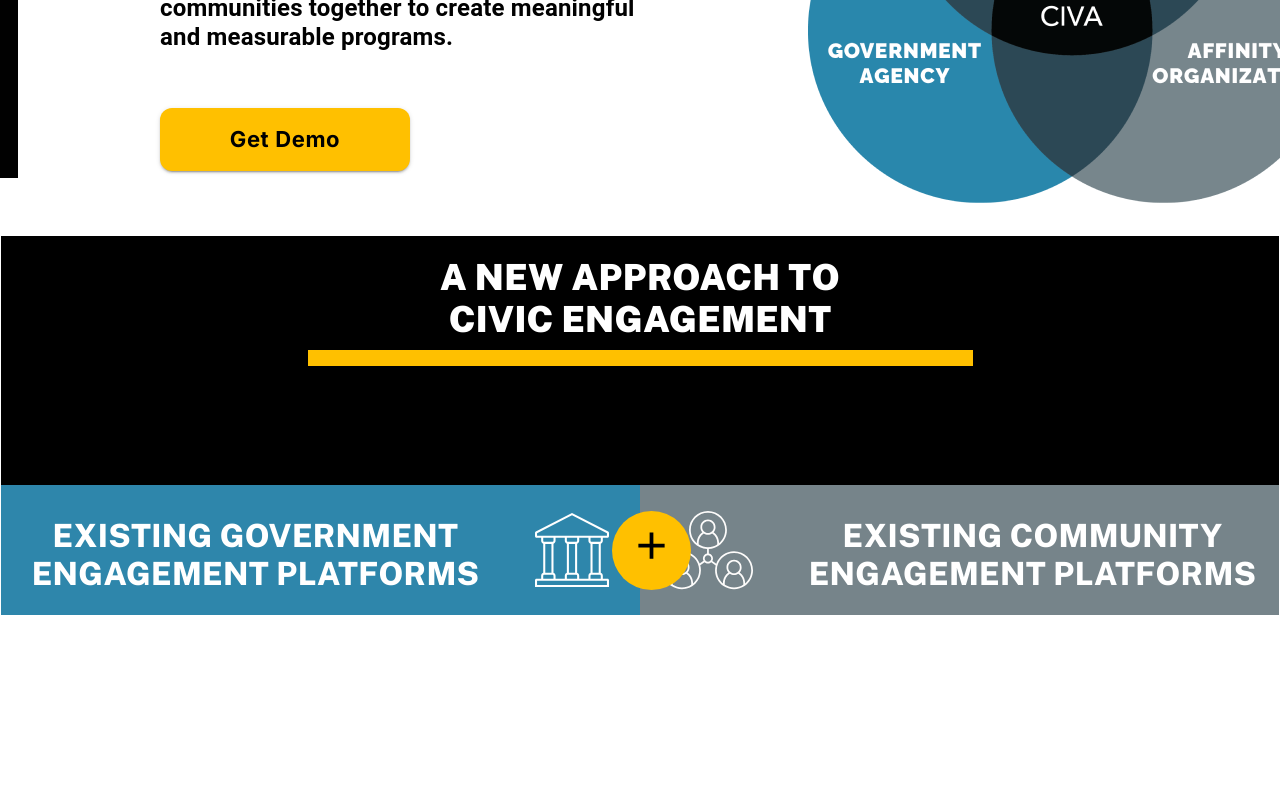
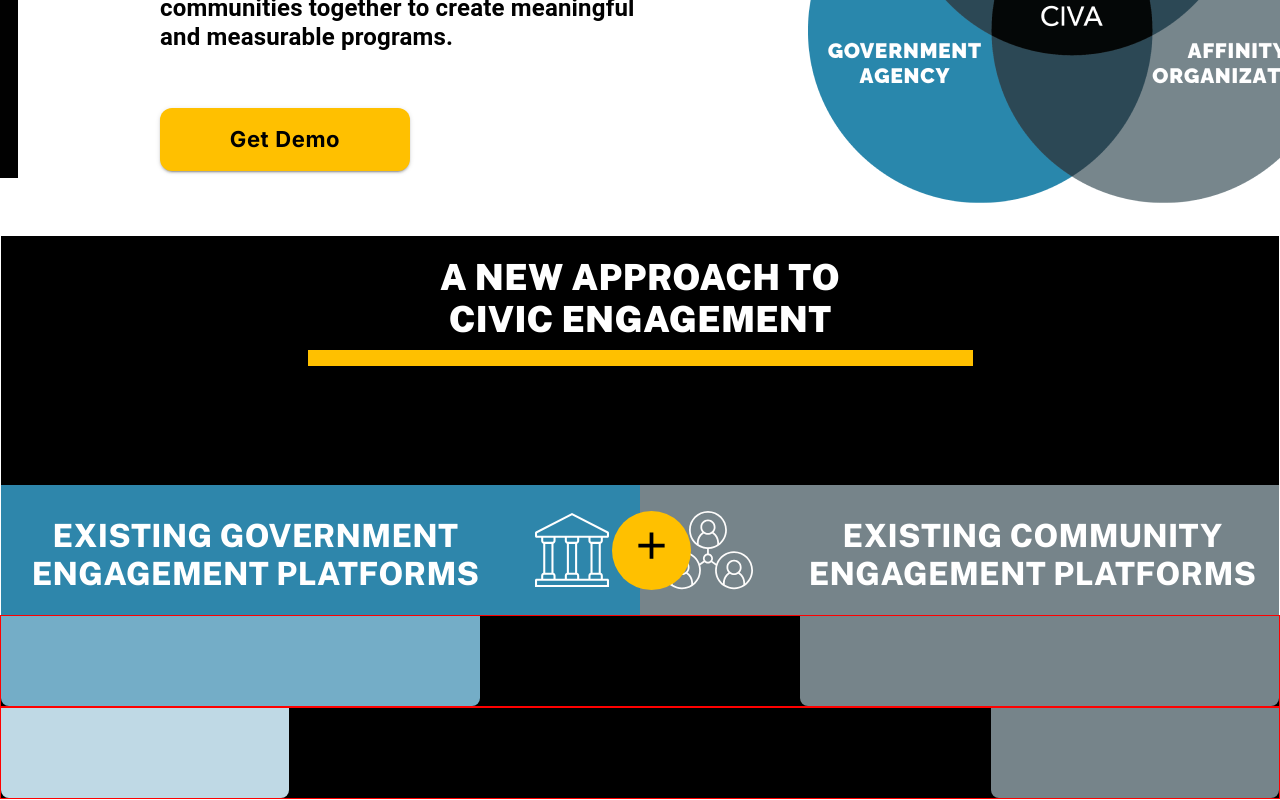
Before and after one commit to UXlySoftware/civa-website, a React (Create React App) app: page / in a window 1280 px wide. Shown: the part 1625-2425 px from the top of the page. Before the commit the page ends 2241 px from the top, so only its background shows below. Built offline with nearby package versions, Linux system fonts and the light colour scheme.

Commit message:
platforms

```diff
--- a/src/components/Fourth.tsx
+++ b/src/components/Fourth.tsx
@@ -3,6 +3,17 @@ import { Box, Container, Typography } from "@mui/material";
 import AddIcon from "@mui/icons-material/Add";
 import Government from "../assets/Government.svg";
 import Community from "../assets/Community.svg";
+
+const Platform = ({ text, imgSrc, altText, customStyles = {} }) => (
+  <Box sx={{ ...styles.platform, ...customStyles }}>
+    {imgSrc && <img src={imgSrc} alt={altText} style={styles.icon} />}
+    {text && (
+      <Typography variant="body1" sx={styles.platformText}>
+        {text}
+      </Typography>
+    )}
+  </Box>
+);
 
 const FourthSection = () => {
   return (
@@ -36,6 +47,38 @@ const FourthSection = () => {
           <AddIcon sx={styles.plusSign} />
         </Box>
       </Box>
+
+      {/* Second Layer */}
+      <Box sx={styles.shortenedPlatformSection}>
+        {["#74ADC7", "#A4ACB1"].map((bgColor, index) => (
+          <Platform
+            key={index}
+            customStyles={{
+              ...styles.shortenedPlatform,
+              backgroundColor: bgColor,
+            }}
+            text={undefined}
+            imgSrc={undefined}
+            altText={undefined}
+          />
+        ))}
+      </Box>
+
+      {/* Third Layer */}
+      <Box sx={styles.shortestPlatformSection}>
+        {["#BFD9E5", "#D5D9DB"].map((bgColor, index) => (
+          <Platform
+            key={index}
+            customStyles={{
+              ...styles.shortenedPlatform,
+              backgroundColor: bgColor,
+            }}
+            text={undefined}
+            imgSrc={undefined}
+            altText={undefined}
+          />
+        ))}
+      </Box>
     </Container>
   );
 };
@@ -60,6 +103,24 @@ const styles = {
     width: "100%",
     position: "relative",
   },
+  shortenedPlatformSection: {
+    display: { xs: "none", sm: "flex" },
+    alignItems: "center",
+    gap: "25%",
+    border: "1px solid red",
+    maxWidth: "100%",
+    width: "100%",
+    position: "relative",
+  },
+  shortestPlatformSection: {
+    display: { xs: "none", sm: "flex" },
+    alignItems: "center",
+    gap: "55%",
+    border: "1px solid red",
+    maxWidth: "100%",
+    width: "100%",
+    position: "relative",
+  },
   platform: {
     flex: 1,
     display: "flex",
@@ -69,12 +130,17 @@ const styles = {
     gap: 10,
     padding: "20px",
     height: { xl: "90px", lg: "90px", xs: "100px" },
-    maxHeight: "100%",
+    maxHeight: "10%",
     backgroundColor: "#2E86AB",
     color: "#fff",
     ":nth-of-type(2)": {
       backgroundColor: "#76848A",
     },
+  },
+  shortenedPlatform: {
+    height: "50px",
+    borderBottomLeftRadius: "8px",
+    borderBottomRightRadius: "8px",
   },
   heading: {
     fontFamily: "Public Sans",
@@ -115,26 +181,6 @@ const styles = {
     backgroundColor: "#FFC000",
     marginBottom: { lg: "119px", md: "51px", xs: "45px" },
   },
-  engagementPlatforms: {
-    display: "flex",
-    alignItems: "center",
-    justifyContent: "center",
-    marginBottom: "199px",
-  },
-  equalSignContainer: {
-    display: "flex",
-    justifyContent: "center",
-    alignItems: "center",
-    backgroundColor: "#FFC000",
-    width: "60px",
-    height: "60px",
-    borderRadius: "50%",
-    marginTop: "-30px",
-  },
-  equalSign: {
-    fontSize: "24px",
-    color: "#000",
-  },
   icon: {
     fontSize: "30px",
   },
--- a/src/components/Header.tsx
+++ b/src/components/Header.tsx
@@ -129,14 +129,14 @@ const styles = {
     },
   },
   listItem: {
-    padding: "6px 12px", // Adjust padding to decrease space between items
+    padding: "6px 12px",
   },
   drawer: {
     "& .MuiDrawer-paper": {
       width: "100vw",
       height: "20vh",
       backgroundColor: "#FFD454",
-      borderBottomLeftRadius: "12px", // Add border radius to the bottom left
+      borderBottomLeftRadius: "12px",
       borderBottomRightRadius: "12px",
       marginTop: 7,
     },
```
Also changed, not shown: src/assets/Rectangle.png (added).
